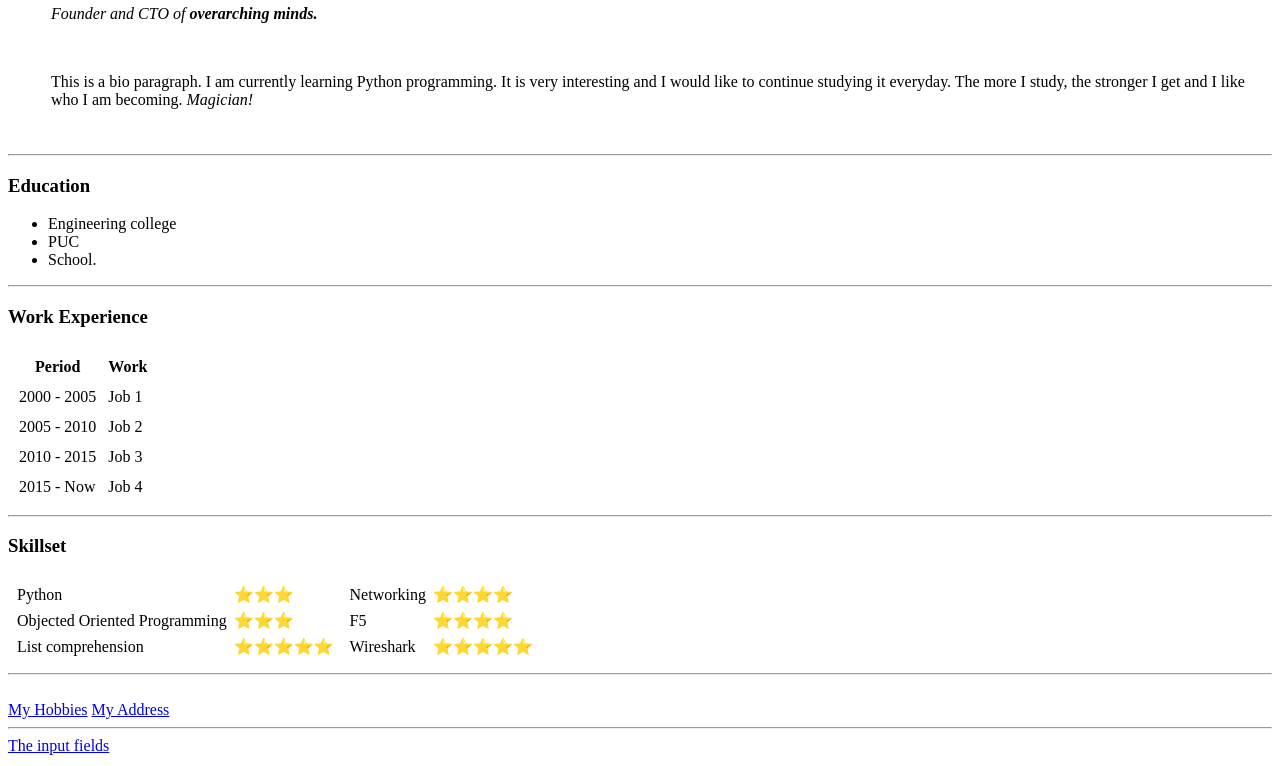
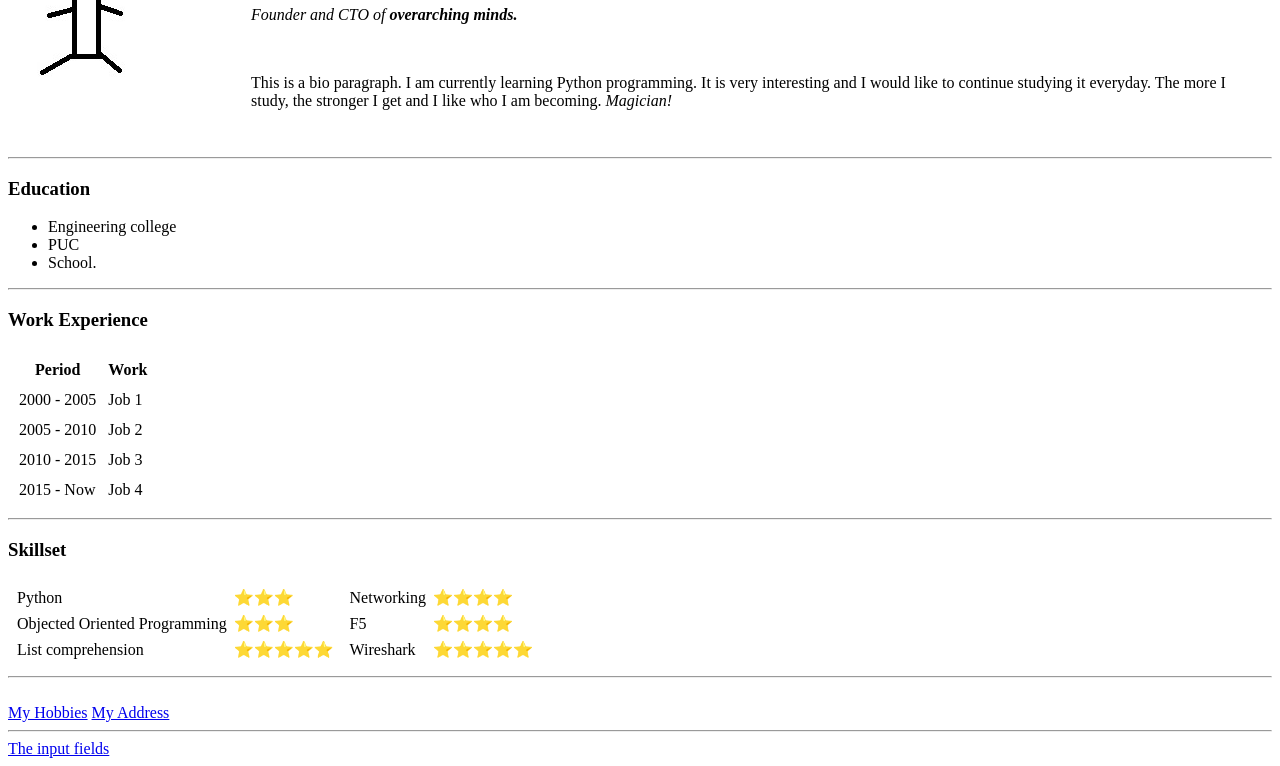
Before and after one commit to jarvis88/cv, a plain HTML site: page index.html in a window 1280 px wide. Shown: the part 104-870 px from the top of the page. Drawn offline with Linux system fonts and the light colour scheme.

Commit message:
Update index.html

```diff
--- a/index.html
+++ b/index.html
@@ -9,7 +9,7 @@
 <body>
   <table cellspacing="20">
     <tr>
-      <td><img src="Photo1.jpg" alt=""></td>
+      <td><img src="Picture-1.jpg" alt=""></td>
       <td>
         <h1>General</h1>
         <p><em>Founder and CTO of <strong>overarching minds.</strong></em></p>
```
